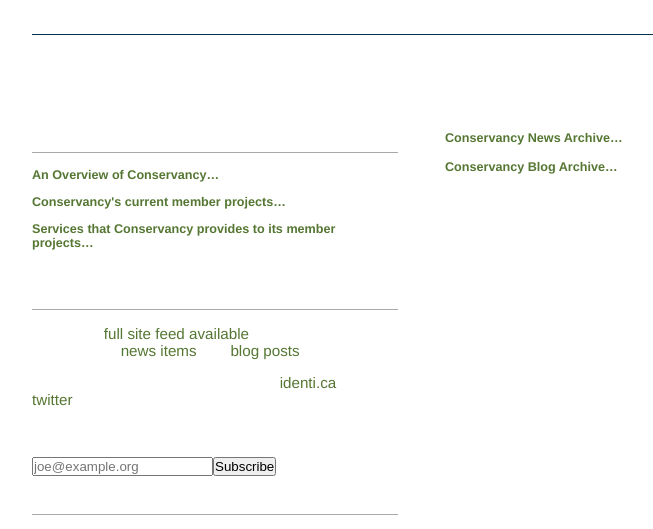
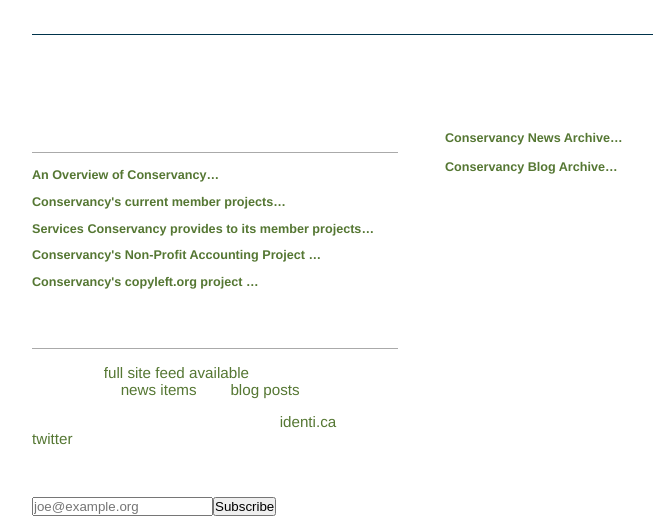
Before and after one commit to stain/conservancy-website, a Django app: template www/conservancy/templates/frontpage.html in a window 1280 px wide. Shown: the part 193-722 px from the top of the page, without its empty margins (18-671 px from the left). Run offline with Django 3.2, Linux system fonts and the light colour scheme; the template is opened without the code that fills it, so the values that code supplies are empty.

Commit message:
Add copyleft.org and NPO Acct to "Learn more" link

```diff
--- a/www/conservancy/templates/frontpage.html
+++ b/www/conservancy/templates/frontpage.html
@@ -29,7 +29,9 @@
 <p>
 <span class="continued"><a href="/overview/">An Overview of Conservancy&hellip;</a></span>
 <span class="continued"><a href="/members/current/">Conservancy's current member projects&hellip;</a></span>
-<span class="continued"><a href="/members/services/">Services that Conservancy provides to its member projects&hellip;</a></span>
+<span class="continued"><a href="/members/services/">Services Conservancy provides to its member projects&hellip;</a></span>
+<span class="continued"><a href="/npoacct/">Conservancy's Non-Profit Accounting Project &hellip;</a></span>
+<span class="continued"><a href="https://copyleft.org/">Conservancy's copyleft.org project &hellip;</a></span>
 </p>
 <h2>Follow Conservancy RSS Feeds, Microblogs, and mailing list</h2>
 
```
